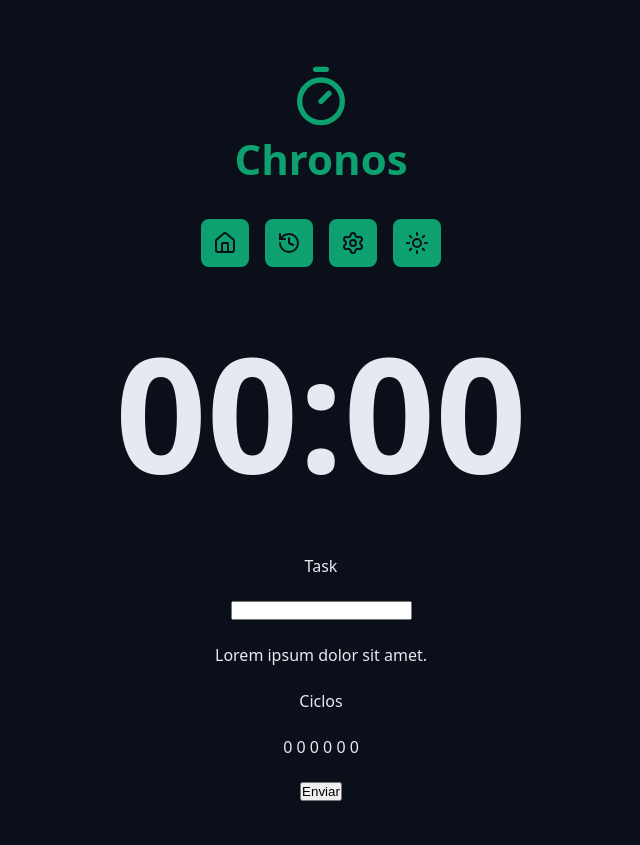
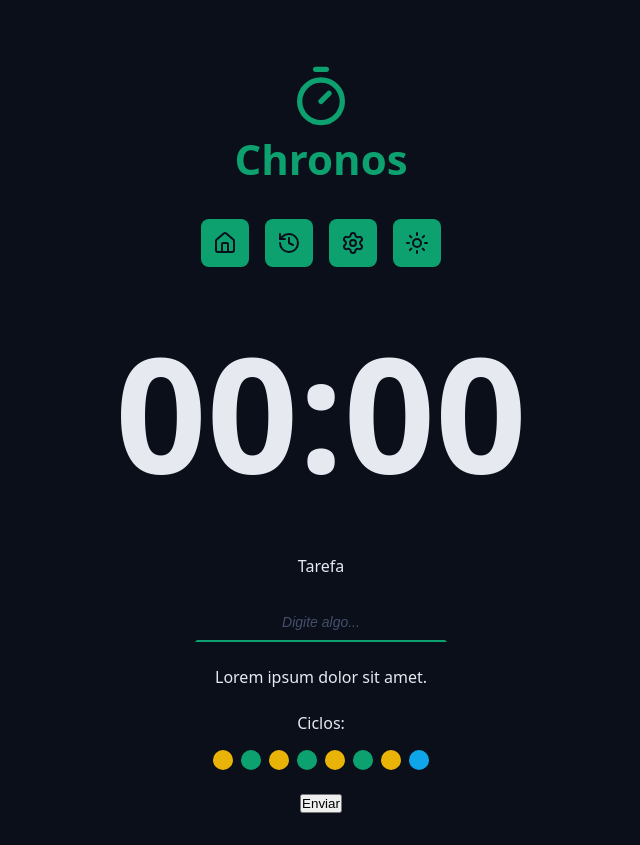
Before and after one commit to sousa2323/chronos-pomodoro, a React (Vite) app: page / in a window 1280 px wide. Shown: the whole page, without its empty margins (319-959 px from the left). Built offline with nearby package versions, Linux system fonts and the light colour scheme.

Commit message:
Estilizando os dots do indicadores do ciclo do pomodoro

```diff
--- a/src/App.tsx
+++ b/src/App.tsx
@@ -6,6 +6,7 @@
 import './styles/global.css';
 import { CountDown } from './components/CountDown';
 import { DefaultInput } from './components/DefaultInput';
+import { Cycles } from './components/Cycles';
 
 export function App() {
   return (
@@ -25,7 +26,7 @@
       <Container>
         <form className='form' action=''>
           <div className='formRow'>
-            <DefaultInput id='meuInput' type='text' />
+            <DefaultInput labelText='Tarefa' id='meuInput' type='text' placeholder='Digite algo...' />
           </div>
 
           <div className='formRow'>
@@ -33,8 +34,7 @@
           </div>
 
           <div className='formRow'>
-            <p>Ciclos</p>
-            <p>0 0 0 0 0 0</p>
+            <Cycles />
           </div>
 
           <div className='formRow'>
--- /dev/null
+++ b/src/components/Cycles/index.tsx
@@ -0,0 +1,20 @@
+import styles from './styles.module.css';
+
+export function Cycles() {
+  return (
+    <div className={styles.cycles}>
+      <span>Ciclos:</span>
+
+      <div className={styles.cycleDots}>
+        <span className={`${styles.cycleDot} ${styles.workTime}`}></span>
+        <span className={`${styles.cycleDot} ${styles.shortBreakTime}`}></span>
+        <span className={`${styles.cycleDot} ${styles.workTime}`}></span>
+        <span className={`${styles.cycleDot} ${styles.shortBreakTime}`}></span>
+        <span className={`${styles.cycleDot} ${styles.workTime}`}></span>
+        <span className={`${styles.cycleDot} ${styles.shortBreakTime}`}></span>
+        <span className={`${styles.cycleDot} ${styles.workTime}`}></span>
+        <span className={`${styles.cycleDot} ${styles.longBreakTime}`}></span>
+      </div>
+    </div>
+  );
+}
--- /dev/null
+++ b/src/components/Cycles/styles.module.css
@@ -0,0 +1,31 @@
+.cycles {
+  display: flex;
+  flex-direction: column;
+  align-items: center;
+  justify-content: center;
+  gap: 1.6rem;
+}
+
+.cycleDots {
+  display: flex;
+  gap: 0.8rem;
+}
+
+.cycleDot {
+  width: 2rem;
+  height: 2rem;
+  background-color: var(--primary);
+  border-radius: 50%;
+}
+
+.workTime {
+  background-color: var(--warning);
+}
+
+.shortBreakTime {
+  background: var(--primary);
+}
+
+.longBreakTime {
+  background: var(--info);
+}
--- a/src/components/DefaultInput/index.tsx
+++ b/src/components/DefaultInput/index.tsx
@@ -1,12 +1,20 @@
+import styles from './styles.module.css';
+
 type DefaultInputProps = {
   id: string;
+  labelText: string;
 } & React.ComponentProps<'input'>;
 
-export function DefaultInput({ id, type }: DefaultInputProps) {
+export function DefaultInput({
+  id,
+  type,
+  labelText,
+  ...rest
+}: DefaultInputProps) {
   return (
     <>
-      <label htmlFor={id}>Task</label>
-      <input id={id} type={type} />
+      <label htmlFor={id}>{labelText}</label>
+      <input className={styles.input} id={id} type={type} {...rest} />
     </>
   );
 }
--- /dev/null
+++ b/src/components/DefaultInput/styles.module.css
@@ -0,0 +1,29 @@
+.input {
+  background-color: transparent;
+  border: none;
+  text-align: center;
+  font-size: 1.8rem;
+  padding: 0.8rem;
+  color: var(--text-default);
+  outline: none;
+
+  border: 0.2rem solid transparent;
+  border-bottom: 0.2rem solid var(--primary);
+  transition: all 0.1s ease-in-out;
+}
+
+.input:focus {
+  border-radius: 0.8rem;
+  border: 0.2rem solid var(--primary);
+}
+
+.input::placeholder {
+  color: var(--gray-500);
+  font-size: 1.4rem;
+  font-style: italic;
+}
+
+.input:disabled {
+  border-bottom: 0.2rem solid var(--disabled);
+  color: var(--text-muted);
+}
```
